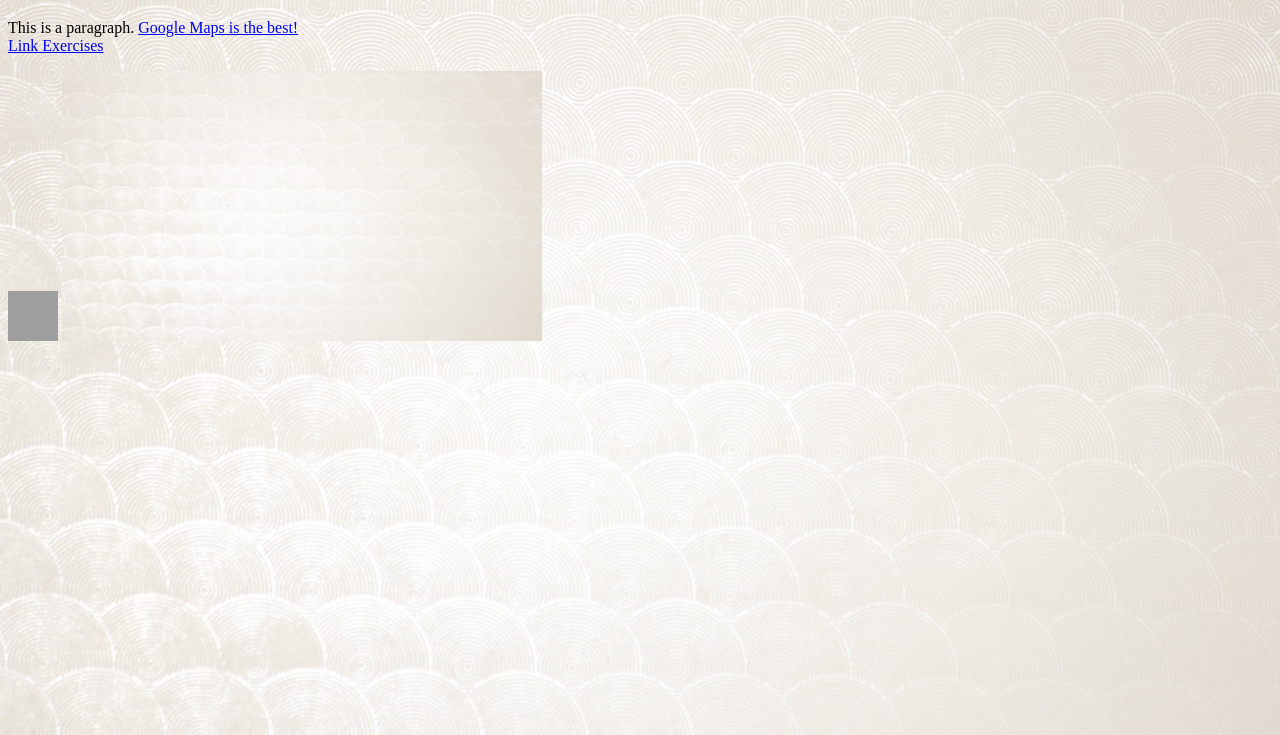
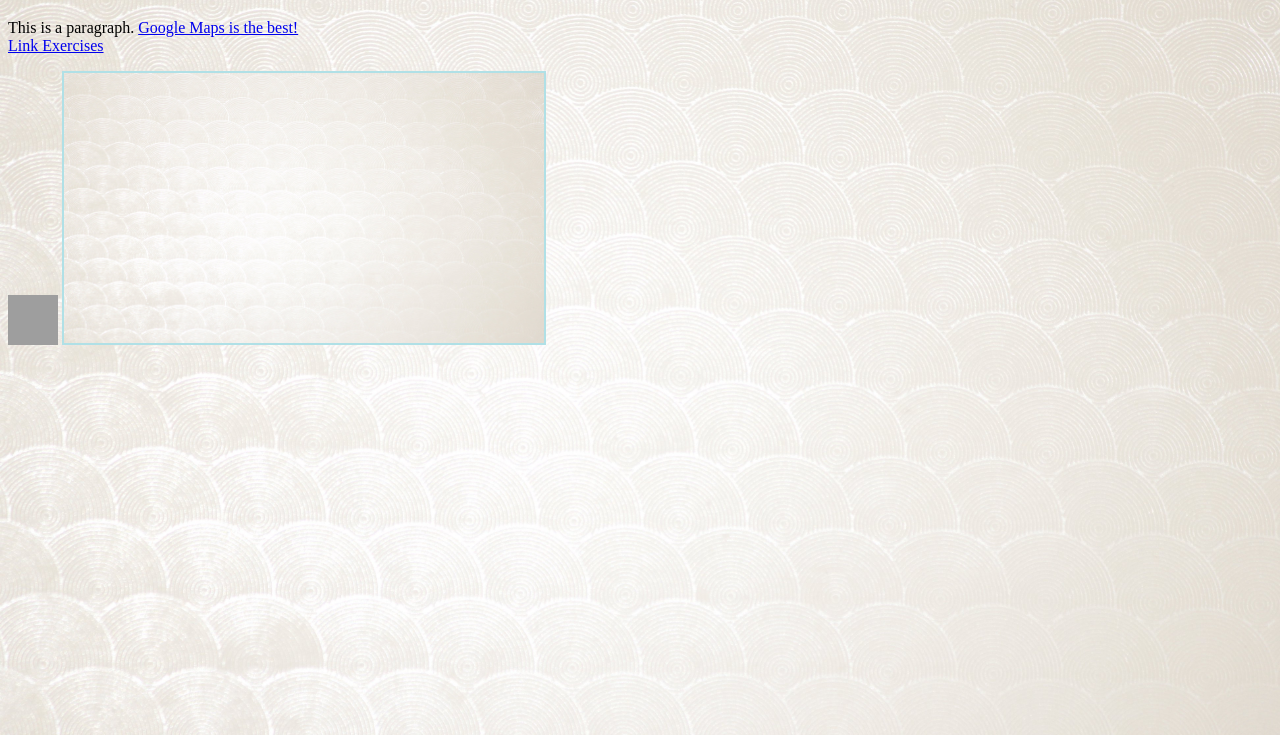
Before and after one commit to candelal0514/candelal0514.github.io, a plain HTML site: page exercises/index.html in a window 1280 px wide. Shown: the part 65-800 px from the top of the page. Drawn offline with Linux system fonts and the light colour scheme; grey boxes are pictures that could not be loaded.

Commit message:
Update index.html

```diff
--- a/exercises/index.html
+++ b/exercises/index.html
@@ -12,7 +12,7 @@
     <a href="links.html">Link Exercises</a></p>
   <img src="https://static.pexels.com/photos/17679/pexels-photo.jpg" alt="Umbrellas" height="50" width="50">
   <a href="links.html">
-	  <img src="background2.jpg" alt="swirlys" height="270" width="480"
+	  <img src="background2.jpg" alt="swirlys" height="270" width="480" style="border:2px solid powderblue">
   </a>
 
 </body>
```
